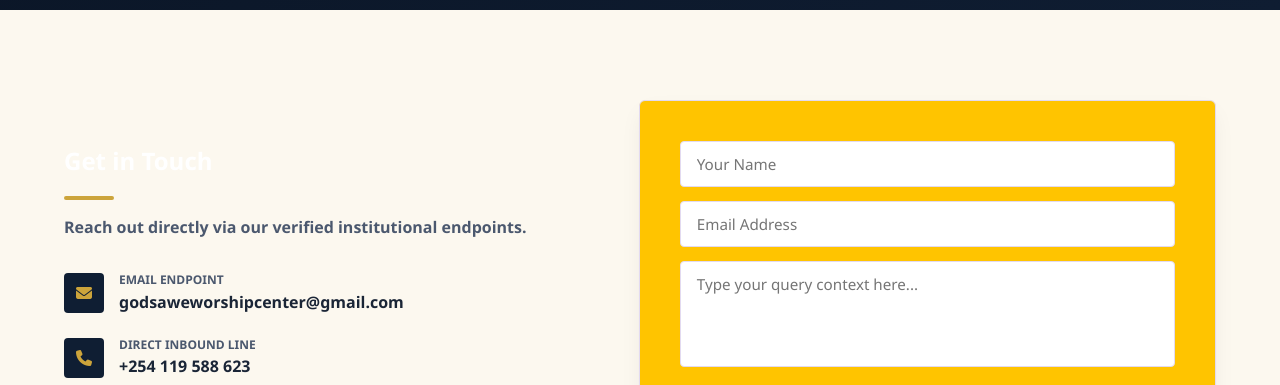
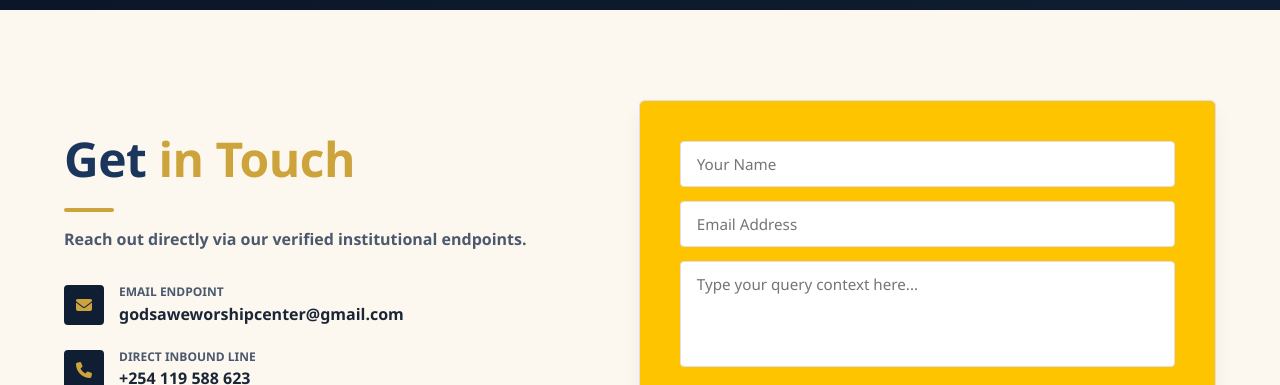
Before and after one commit to devsbets3-spec/derics2updatedGodwsawe, a plain HTML site: page index.html in a window 1280 px wide. Shown: the part 8620-9005 px from the top of the page. Drawn offline with Linux system fonts and the light colour scheme; a script that the page names is missing.

Commit message:
Refactor CSS styles and add responsive design

```diff
--- a/style.css
+++ b/style.css
@@ -207,4 +207,23 @@ body { font-family: var(--ksf-font-stack); background-color: var(--ksf-pure-whit
         font-size:16px;
     }
 
-}*/
+}
+/* Contact Heading */
+.contact-heading{
+    font-size:3rem;
+    font-weight:800;
+    color:var(--ksf-blue-dark);
+    line-height:1.2;
+    margin-bottom:20px;
+    letter-spacing:-0.5px;
+}
+
+.contact-heading span{
+    color:var(--ksf-gold);
+}
+
+@media (max-width:768px){
+    .contact-heading{
+        font-size:2.2rem;
+    }
+}
```
